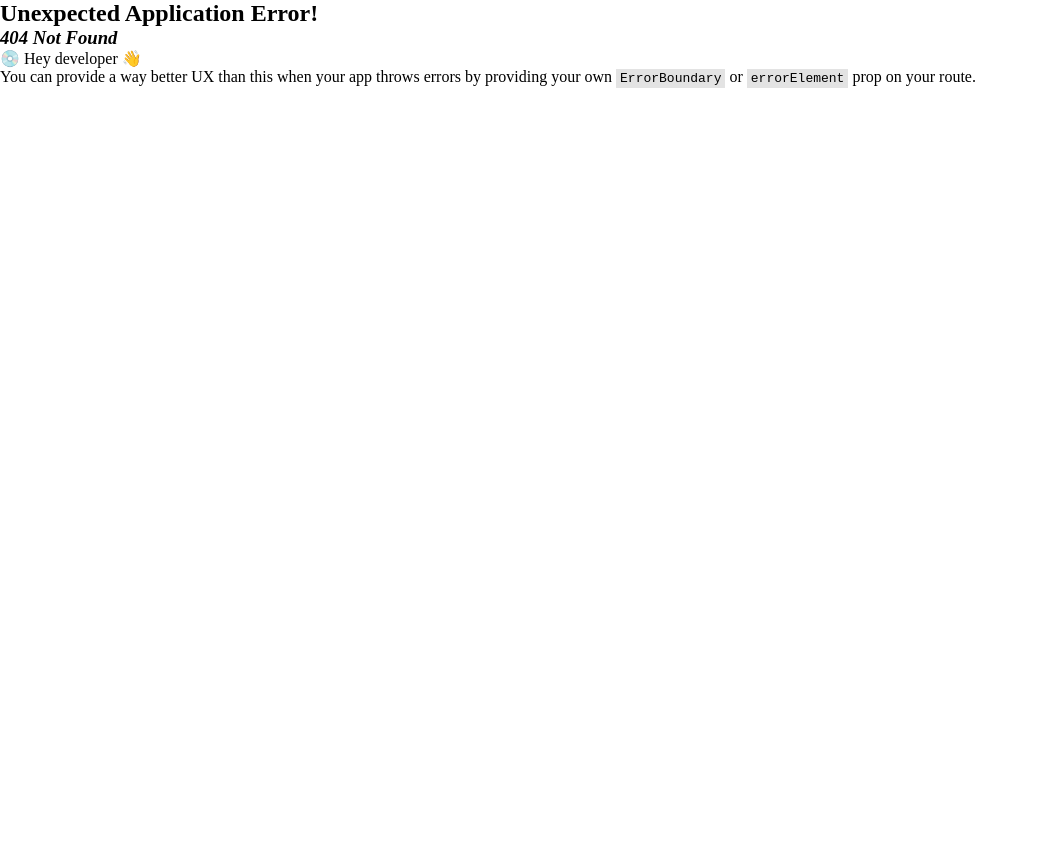
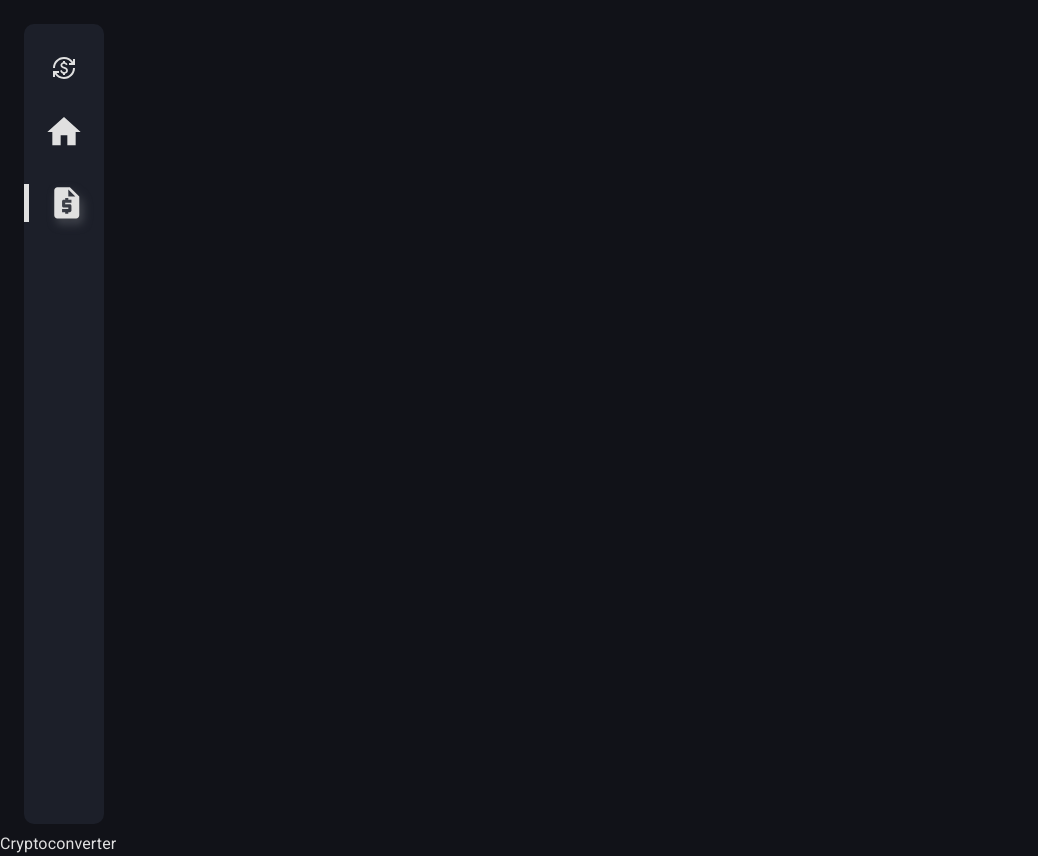
Before and after one commit to charmingbiswas/newsbyte-project, a React (Vite) app: page /cryptoconverter in a window 1280 px wide. Before the commit this address had no page. Shown: the whole page, without its empty margins (0-1038 px from the left). Before the commit the page ends 800 px from the top, so only its background shows below. Built offline with nearby package versions, Linux system fonts and the light colour scheme.

Commit message:
Made icon glow effect dynamic, now currently selected icon will only glow neon

```diff
--- a/src/components/NavLink/NavLink.styled.ts
+++ b/src/components/NavLink/NavLink.styled.ts
@@ -9,4 +9,7 @@ export const StyledNavLink = styled(NavLink)(({ theme }) => ({
   '&.active': {
     borderLeft: `5px solid ${theme.palette.text.primary}`,
   },
+  '&.active>svg': {
+    filter: `drop-shadow(3px 5px 5px ${theme.palette.secondary.light})`,
+  },
 }));
--- a/src/components/Sidebar/Sidebar.tsx
+++ b/src/components/Sidebar/Sidebar.tsx
@@ -1,5 +1,9 @@
 import { StyledBox, StyledSidebar, StyledStack } from './Sidebar.styled';
-import { CurrencyExchangeOutlined, Home } from '@mui/icons-material';
+import {
+  CurrencyExchangeOutlined,
+  Home,
+  RequestQuote,
+} from '@mui/icons-material';
 import { StyledNavLink } from '../NavLink/NavLink.styled';
 
 const Sidebar = () => {
@@ -15,8 +19,16 @@ const Sidebar = () => {
               color: 'text.primary',
               width: '50%',
               height: '50%',
-              filter: (theme) =>
-                `drop-shadow(3px 5px 5px ${theme.palette.secondary.light})`,
+            }}
+          />
+        </StyledNavLink>
+
+        <StyledNavLink to="/cryptoconverter">
+          <RequestQuote
+            sx={{
+              color: 'text.primary',
+              width: '50%',
+              height: '50%',
             }}
           />
         </StyledNavLink>
--- a/src/pages/CryptoConverter/index.tsx
+++ b/src/pages/CryptoConverter/index.tsx
@@ -0,0 +1,5 @@
+function Cryptoconverter() {
+  return <div>Cryptoconverter</div>;
+}
+
+export default Cryptoconverter;
--- a/src/routes/index.tsx
+++ b/src/routes/index.tsx
@@ -1,6 +1,7 @@
 import { createBrowserRouter } from 'react-router-dom';
 import RootLayout from '../rootLayout';
 import Home from '../pages/Home';
+import Cryptoconverter from '../pages/CryptoConverter';
 
 const router = createBrowserRouter([
   {
@@ -11,6 +12,10 @@ const router = createBrowserRouter([
         path: '/',
         element: <Home />,
       },
+      {
+        path: '/cryptoconverter',
+        element: <Cryptoconverter />,
+      },
     ],
   },
 ]);
--- a/src/themes/index.ts
+++ b/src/themes/index.ts
@@ -22,14 +22,14 @@ const themeSettings = (mode: ThemeModeType): ThemeOptions => {
               light: colors.secondary[400],
               dark: colors.secondary[700],
             },
+            tertiary: {
+              main: colors.purpleAccent[500],
+            },
             background: {
               default: colors.primary[500],
             },
             text: {
               primary: colors.whiteAccent[500],
-            },
-            iconBackground: {
-              main: colors.purpleAccent[500],
             },
           }
         : {
@@ -38,6 +38,9 @@ const themeSettings = (mode: ThemeModeType): ThemeOptions => {
             },
             secondary: {
               main: colors.secondary[200],
+            },
+            tertiary: {
+              main: colors.purpleAccent[200],
             },
           }),
     },
--- a/types.d.ts
+++ b/types.d.ts
@@ -3,10 +3,10 @@ import '@mui/material/styles';
 
 declare module '@mui/material/styles' {
   interface Palette {
-    iconBackground: Palette['primary'];
+    tertiary: Palette['primary'];
   }
 
   interface PaletteOptions {
-    iconBackground?: PaletteOptions['primary'];
+    tertiary?: PaletteOptions['primary'];
   }
 }
```
